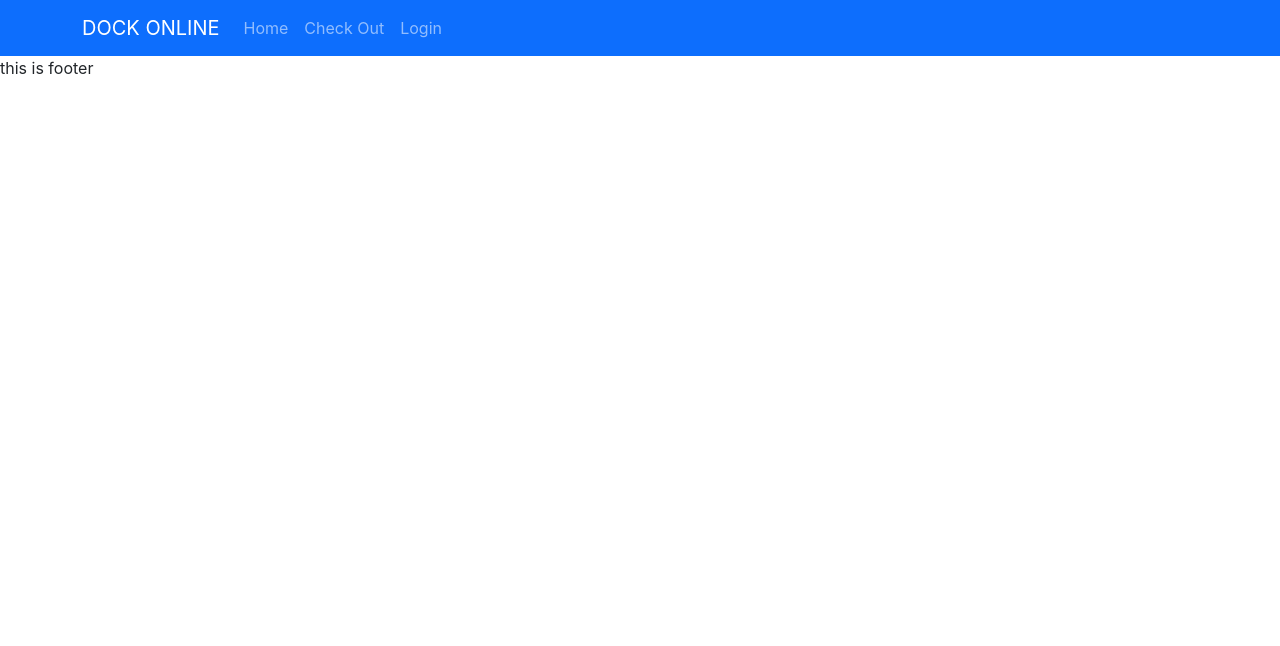
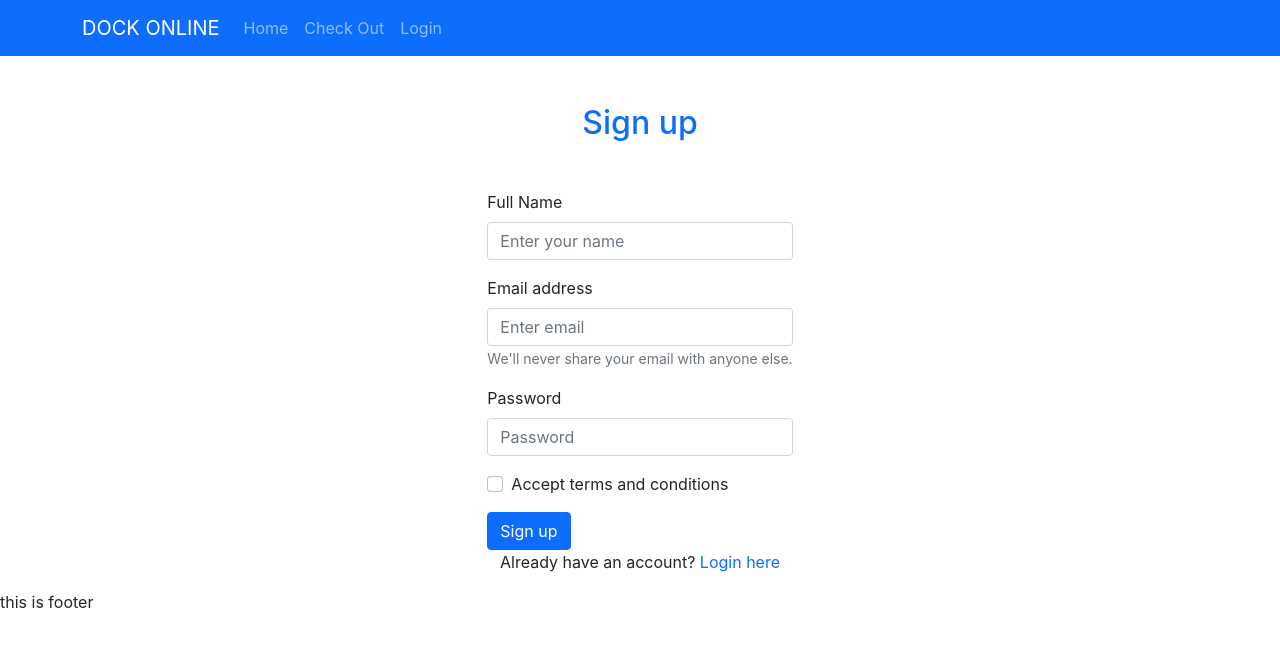
Before and after one commit to mahfuzswaron/emajohn-server-side, a React (Create React App) app: page /signup in a window 1280 px wide. Shown: the top 646 px of the page. Built offline with nearby package versions, Linux system fonts and the light colour scheme.

Commit message:
sign up form added

```diff
--- a/package.json
+++ b/package.json
@@ -11,6 +11,7 @@
     "react": "^18.0.0",
     "react-bootstrap": "^2.2.3",
     "react-dom": "^18.0.0",
+    "react-firebase-hooks": "^5.0.3",
     "react-router-dom": "^6.3.0",
     "react-scripts": "5.0.1",
     "web-vitals": "^2.1.4"
--- a/src/components/pages/Home/Service/Service.js
+++ b/src/components/pages/Home/Service/Service.js
@@ -15,7 +15,7 @@ const Service = ({service}) => {
                 {description}
                 <span>Fees: ${fees}</span>
                 </Card.Text>
-                <Button variant="primary" onClick={()=> navigate(`/checkout/${service.title}`)}>Procced</Button>
+                <Button variant="primary" onClick={()=> navigate(`/checkout/${service.title}`)}>Proceed</Button>
                 </Card.Body>
             </Card>
         </div>
--- a/src/components/shared/Firebase/Firebase.init.js
+++ b/src/components/shared/Firebase/Firebase.init.js
@@ -17,3 +17,5 @@ const firebaseConfig = {
 // Initialize Firebase
 const app = initializeApp(firebaseConfig);
 const auth = getAuth(app);
+
+export default auth;
--- a/src/components/shared/SignUp/SignUp.js
+++ b/src/components/shared/SignUp/SignUp.js
@@ -1,8 +1,46 @@
 import React from 'react';
+import { Form, Button } from 'react-bootstrap';
+import { Link } from 'react-router-dom';
 
 const SignUp = () => {
+    const handleSignUp = (e) =>{
+        e.preventDefault();
+
+        const name = e.target.name.value;
+        const email = e.target.email.value;
+        console.log(name, email)
+    }
+
     return (
         <div>
+            <h2 className='text-primary text-center my-5'>Sign up</h2>
+            <div className='d-flex justify-content-center mx-auto'>
+            <Form onSubmit={(e)=> handleSignUp(e)}>
+                <Form.Group className="mb-3" controlId="formBasicText">
+                    <Form.Label>Full Name</Form.Label>
+                    <Form.Control type="text" name='name' placeholder="Enter your name" />
+                </Form.Group>
+                <Form.Group className="mb-3" controlId="formBasicEmail">
+                    <Form.Label>Email address</Form.Label>
+                    <Form.Control type="email" name='email' placeholder="Enter email" />
+                    <Form.Text className="text-muted">
+                    We'll never share your email with anyone else.
+                    </Form.Text>
+                </Form.Group>
+
+                <Form.Group className="mb-3" controlId="formBasicPassword">
+                    <Form.Label>Password</Form.Label>
+                    <Form.Control type="password" name='password' placeholder="Password" />
+                </Form.Group>
+                <Form.Group className="mb-3" controlId="formBasicCheckbox">
+                    <Form.Check type="checkbox" name='checkbox' label="Accept terms and conditions" />
+                </Form.Group>
+                <Button variant="primary" type="submit">
+                    Sign up
+                </Button>
+            </Form>
+            </div>
+            <p className='text-center'>Already have an account? <Link className='text-decoration-none' to='/login'>Login here</Link> </p>
 
         </div>
     );
```
Also changed, not shown: 1 other file (tests, documents, lock files or other folders).
